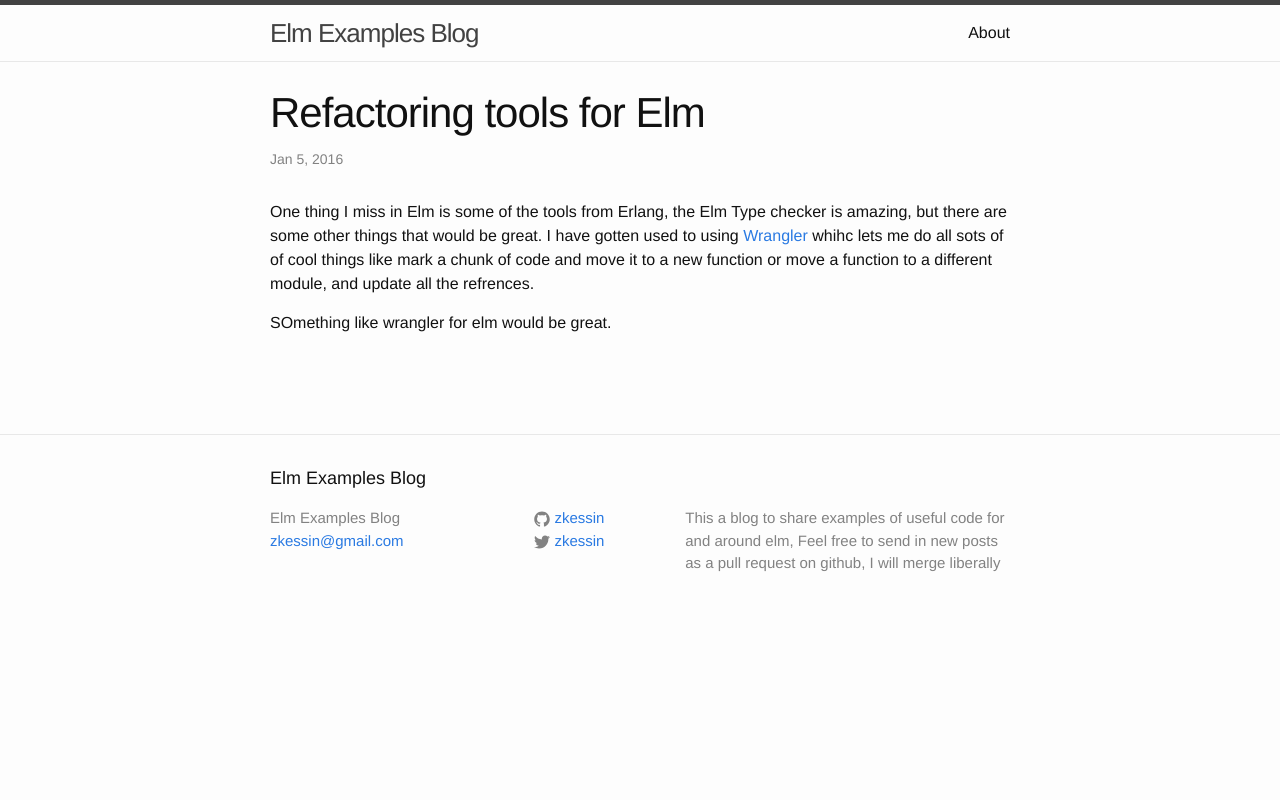
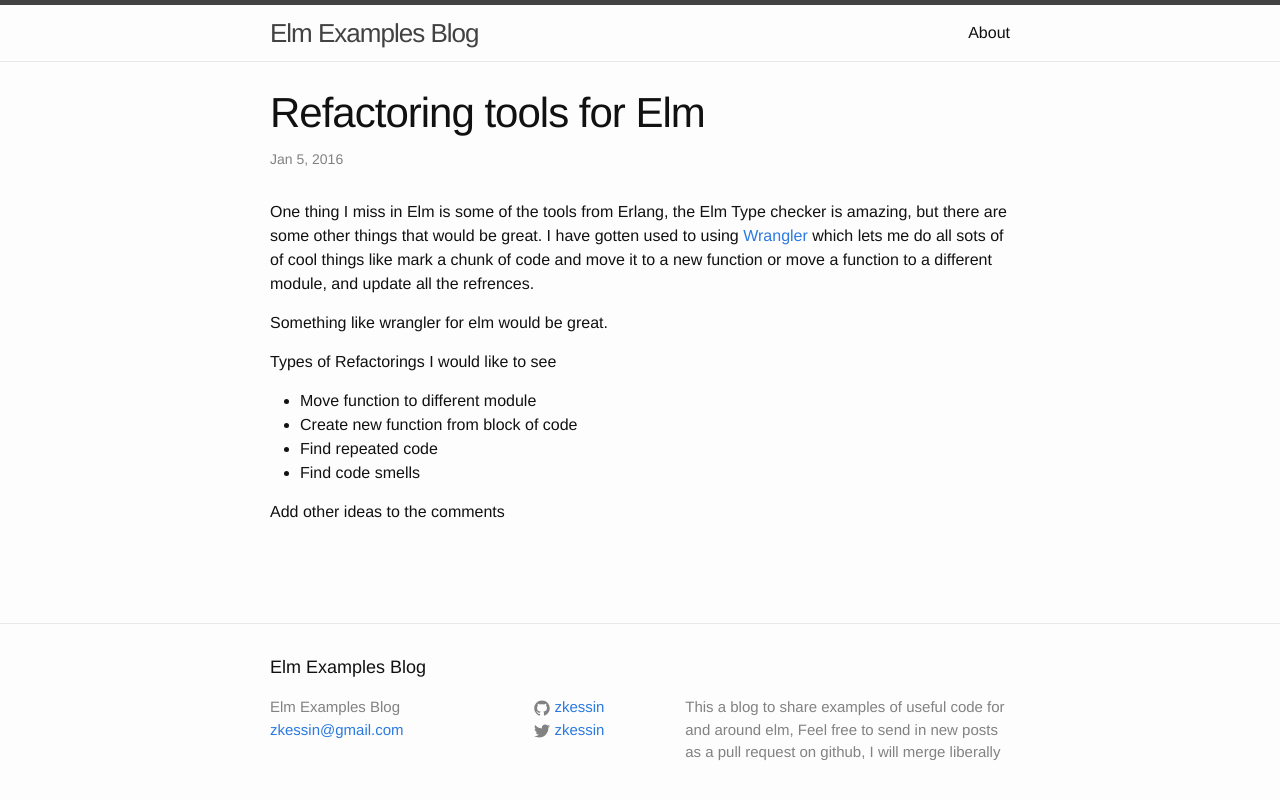
Before and after one commit to zkessin/elm-examples-blog, a Jekyll site: the page built from _posts/2016-01-05-elm-tools.markdown, in a window 1280 px wide. Shown: the top 800 px of the page. Built offline with Jekyll 4.4.1, drawn with Linux system fonts in a browser that asks for light colours; comment, search, counter and statistics services are not loaded.

Commit message:
some refactorings

```diff
--- a/_posts/2016-01-05-elm-tools.markdown
+++ b/_posts/2016-01-05-elm-tools.markdown
@@ -9,8 +9,18 @@ One thing I miss in Elm is some of the tools from Erlang, the Elm Type
 checker is amazing, but there are some other things that would be
 great. I have gotten used to using
 [Wrangler](http://www.cs.kent.ac.uk/projects/wrangler/Wrangler/Home.html)
-whihc lets me do all sots of of cool things like mark a chunk of code
+which lets me do all sots of of cool things like mark a chunk of code
 and move it to a new function or move a function to a different
 module, and update all the refrences.
 
-SOmething like wrangler for elm would be great.
+Something like wrangler for elm would be great.
+
+Types of Refactorings I would like to see
+
+* Move function to different module
+* Create new function from block of code
+* Find repeated code
+* Find code smells
+
+
+Add other ideas to the comments
```
